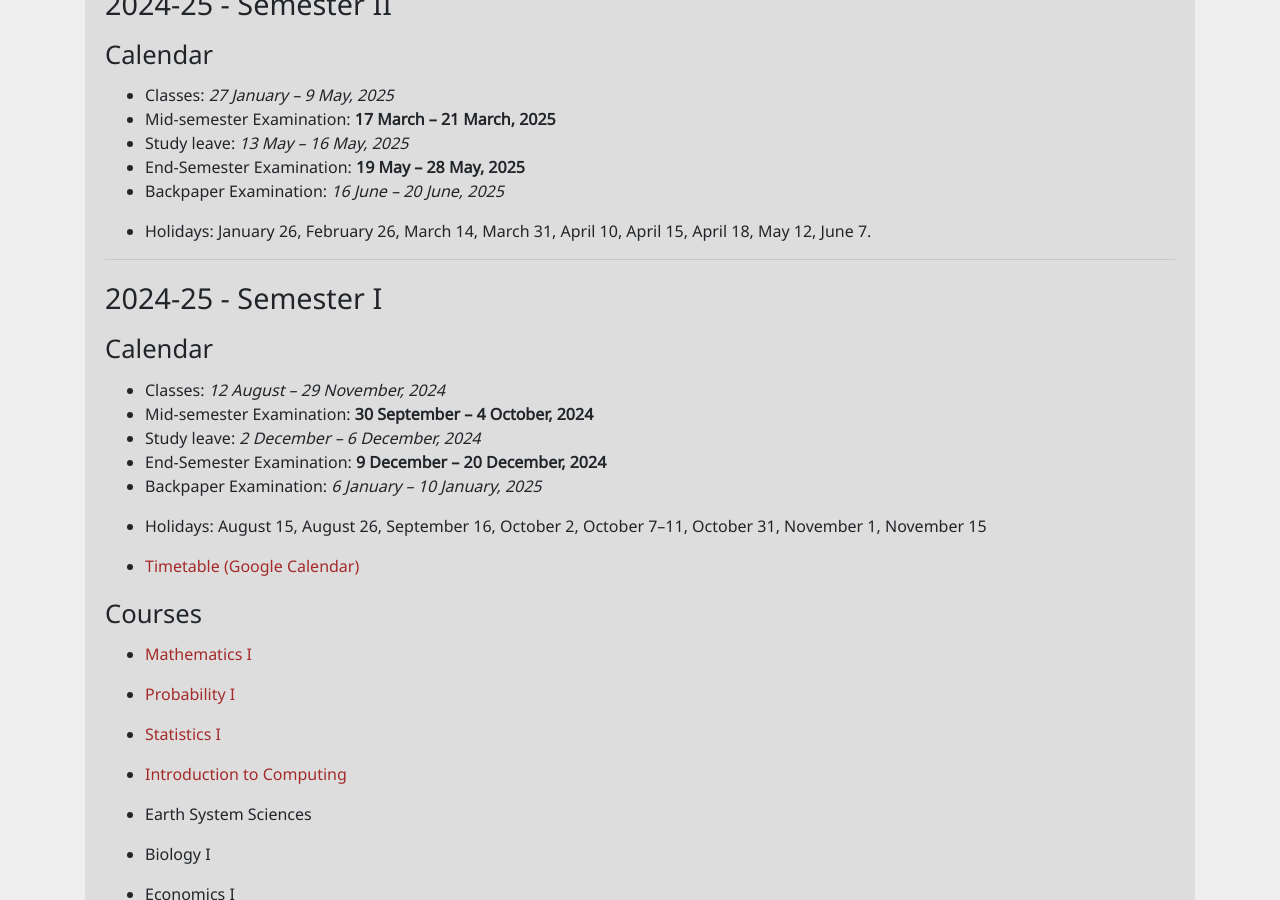
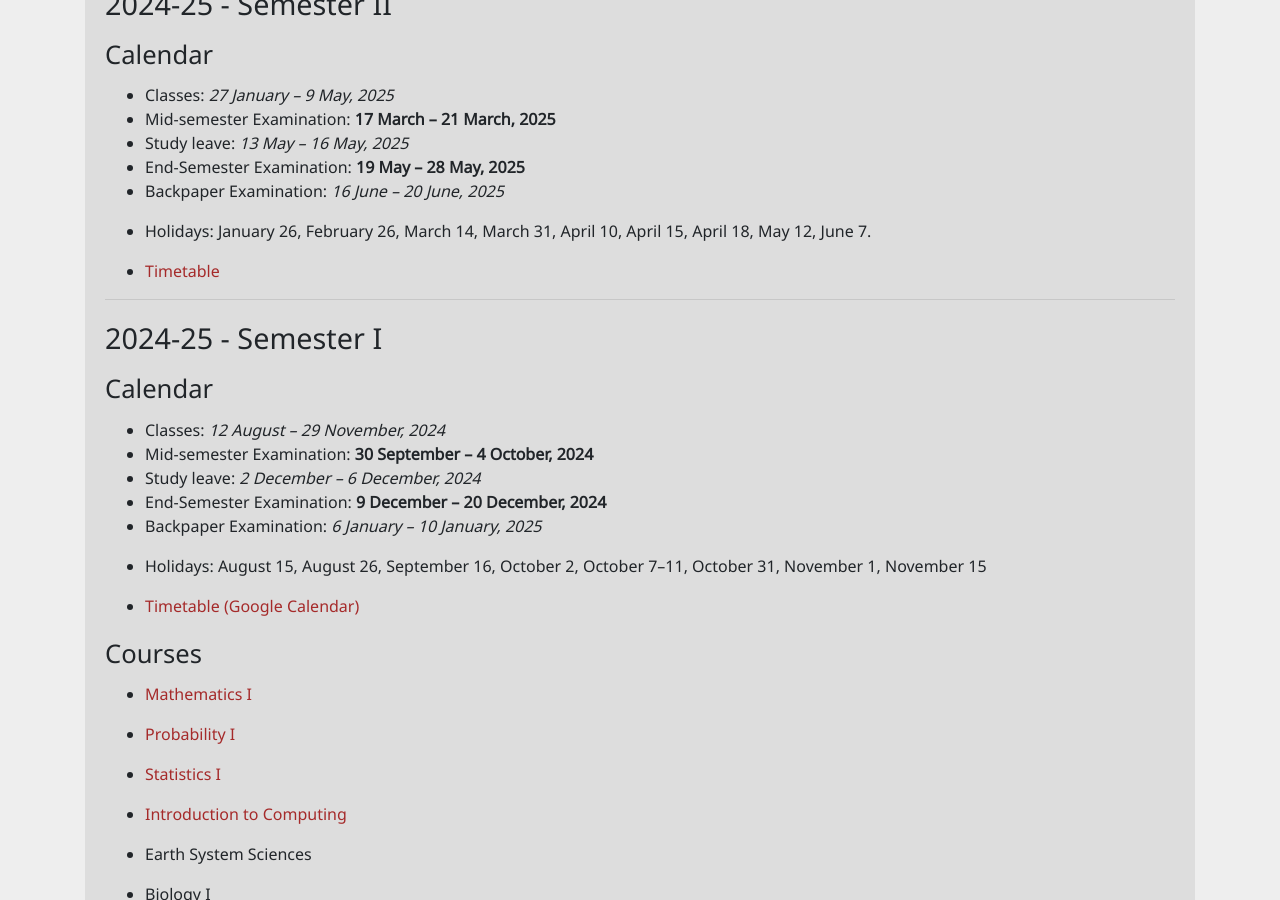
Before and after one commit to bsds-isi/bsds-isi.github.io, a Jekyll site: the page built from index.md, in a window 1280 px wide and 900 px high, scrolled down 369 px. Built offline with Jekyll 4.4.1, drawn with Linux system fonts in a browser that asks for light colours.

Commit message:
Update index.md

```diff
--- a/index.md
+++ b/index.md
@@ -32,6 +32,8 @@ statistics and probability. Learn more about the course
 * Backpaper Examination: _16 June – 20 June, 2025_
 
 * Holidays: January 26, February 26, March 14, March 31, April 10, April 15, April 18, May 12, June 7.
+
+* [Timetable](documents/timetable-sem2.pdf)
 
 * * *
 
```
